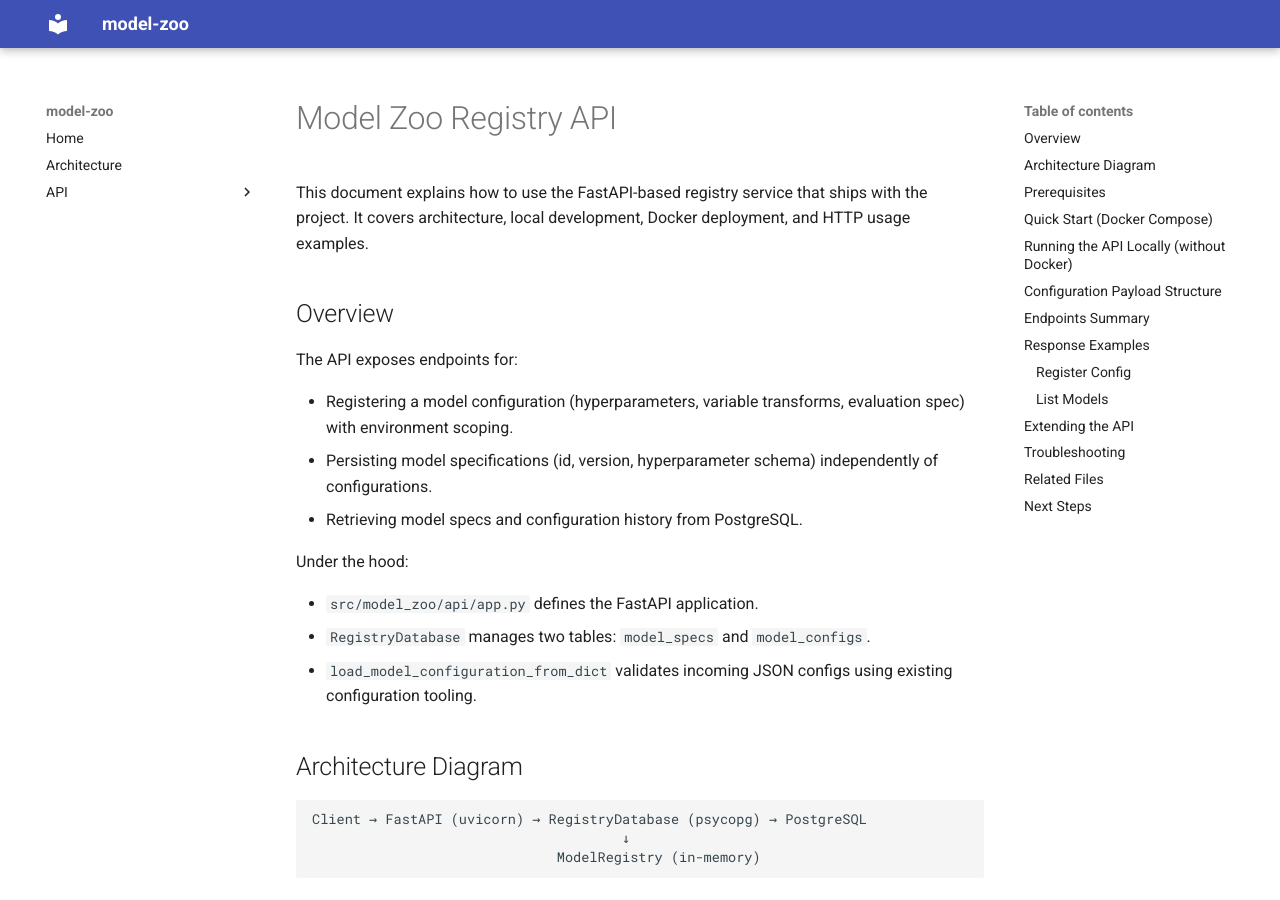
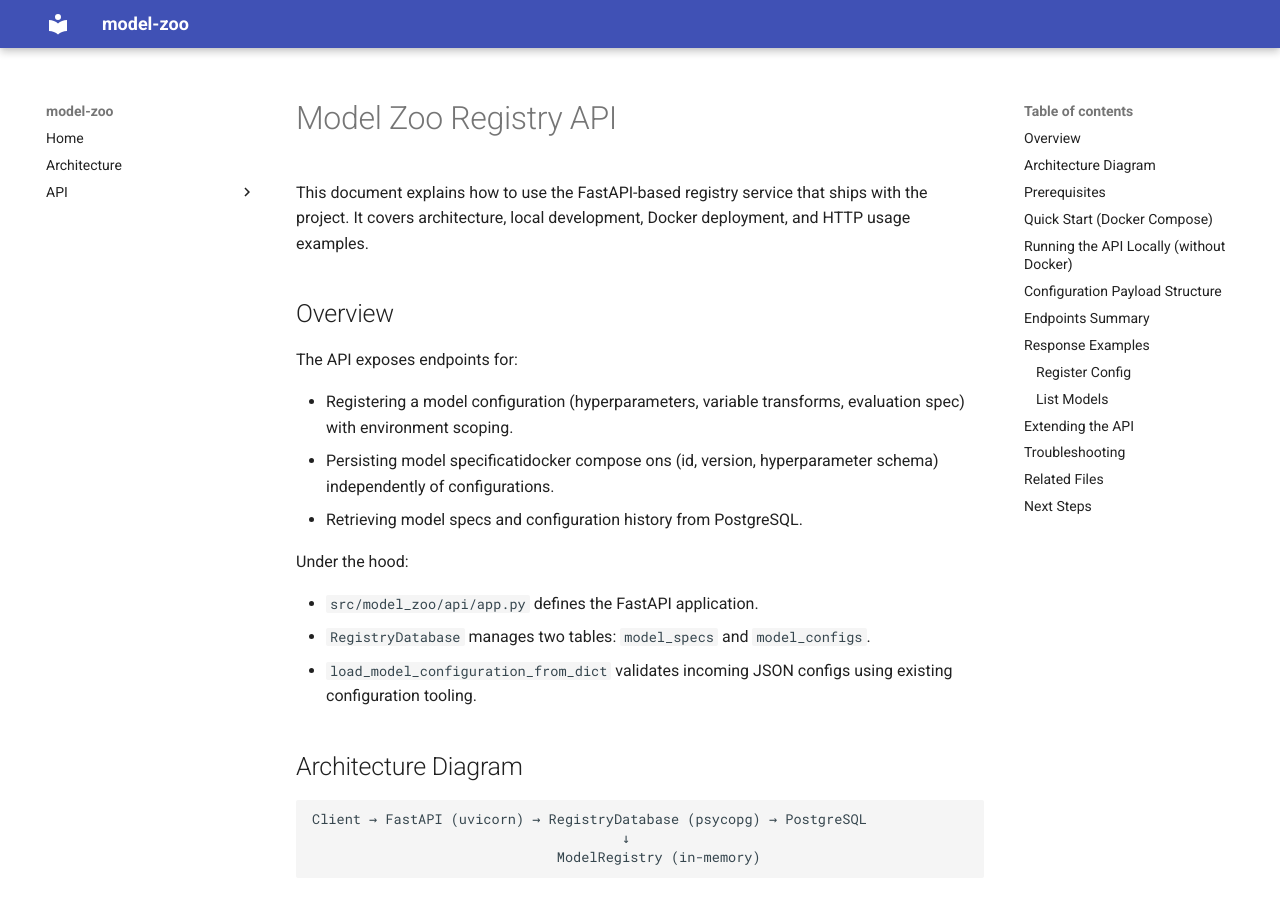
Before and after one commit to Subhagatoadak/model-zoo, an MkDocs documentation site: the page built from docs/registry_api.md, in a window 1280 px wide and 900 px high. Built offline with MkDocs 1.6.1 and Material for MkDocs 9.7.7, drawn with Linux system fonts in a browser that asks for light colours.

```diff
--- a/docs/registry_api.md
+++ b/docs/registry_api.md
@@ -7,7 +7,7 @@
 The API exposes endpoints for:
 
 - Registering a model configuration (hyperparameters, variable transforms, evaluation spec) with environment scoping.
-- Persisting model specifications (id, version, hyperparameter schema) independently of configurations.
+- Persisting model specificatidocker compose ons (id, version, hyperparameter schema) independently of configurations.
 - Retrieving model specs and configuration history from PostgreSQL.
 
 Under the hood:
```
Also changed, not shown: 1 other file.
